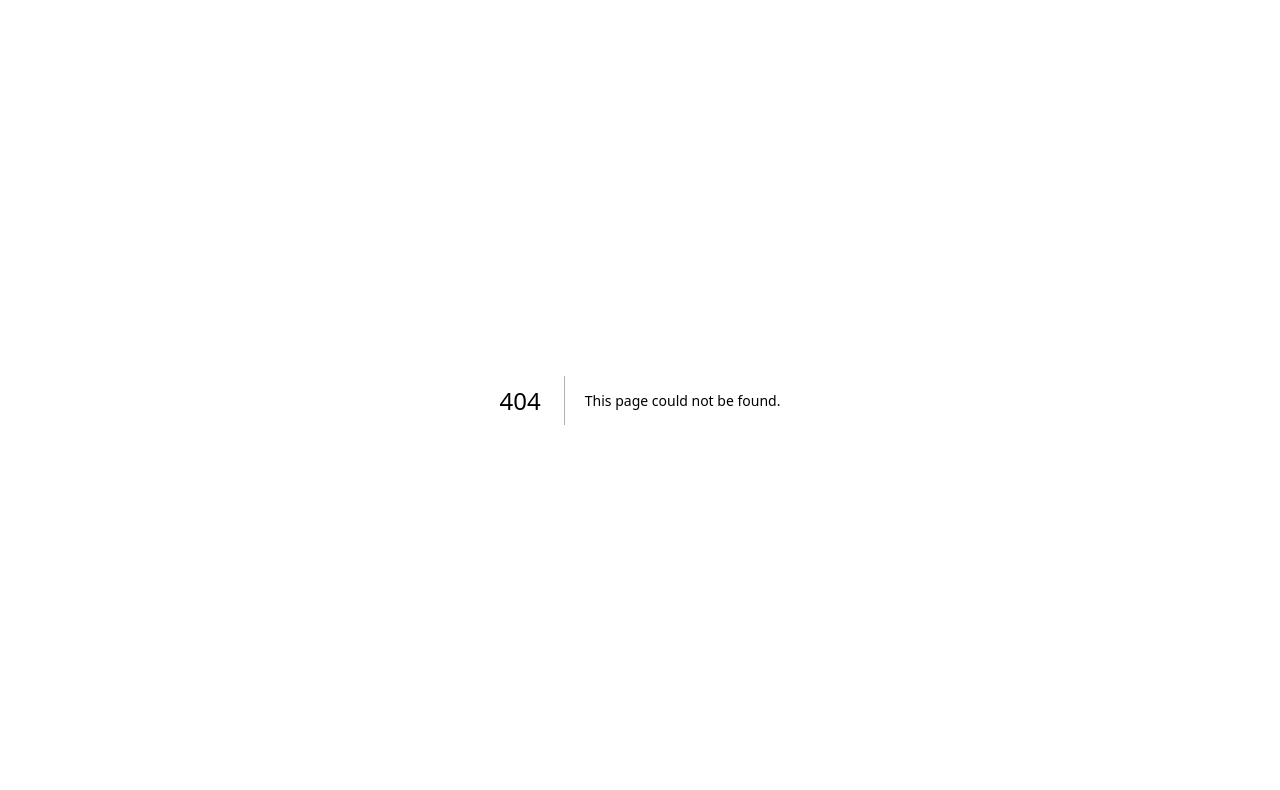
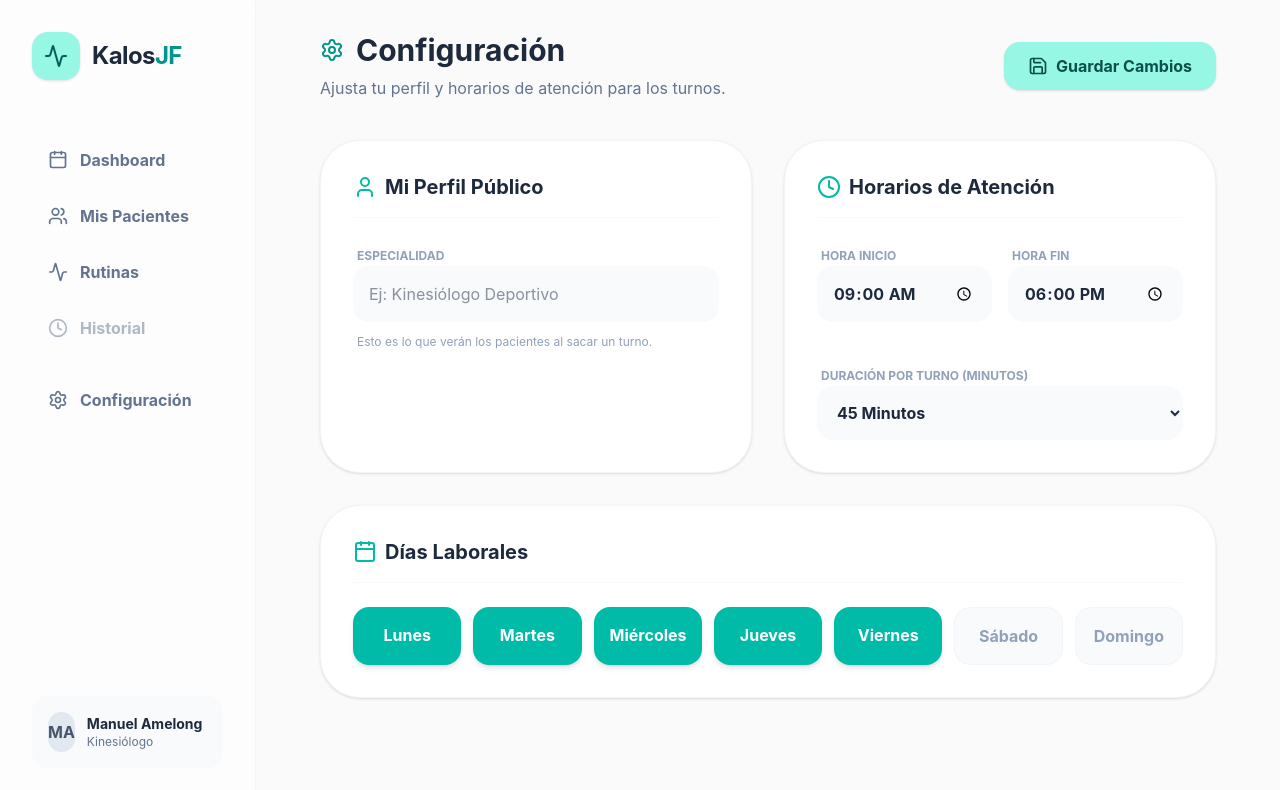
Before and after one commit to kalosprime/kalos-kinesiologia-jf, a Next.js app: page /settings in a window 1280 px wide. Before the commit this address had no page. Shown: the top 790 px of the page. Built offline with nearby package versions, Linux system fonts and the light colour scheme; no server answers.

Commit message:
Panel de Configuración: Horarios, días laborables y especialidad para Kinesiólogo

```diff
--- a/src/app/(professional)/layout.tsx
+++ b/src/app/(professional)/layout.tsx
@@ -1,6 +1,6 @@
 'use client';
 
-import { Calendar, Users, Activity, Clock } from 'lucide-react';
+import { Calendar, Users, Activity, Clock, Settings } from 'lucide-react';
 import Link from 'next/link';
 import { useEffect, useState } from 'react';
 import { supabase } from '@/lib/supabase';
@@ -55,6 +55,9 @@ export default function ProfessionalLayout({
           <Link href="#" className="flex items-center gap-3 px-4 py-3 text-slate-500 hover:bg-teal-50 hover:text-teal-700 rounded-2xl font-bold transition-all opacity-50 cursor-not-allowed">
             <Clock size={20} /> Historial
           </Link>
+          <Link href="/settings" className="flex items-center gap-3 px-4 py-3 text-slate-500 hover:bg-teal-50 hover:text-teal-700 rounded-2xl font-bold transition-all mt-4">
+            <Settings size={20} /> Configuración
+          </Link>
         </nav>
 
         {/* Perfil del Profesional abajo */}
--- /dev/null
+++ b/src/app/(professional)/settings/page.tsx
@@ -0,0 +1,203 @@
+'use client';
+
+import { useState, useEffect } from 'react';
+import { Save, Clock, Calendar as CalendarIcon, Settings, User as UserIcon } from 'lucide-react';
+import { supabase } from '@/lib/supabase';
+
+export default function ProfessionalSettings() {
+  const [loading, setLoading] = useState(true);
+  const [saving, setSaving] = useState(false);
+  const [message, setMessage] = useState('');
+
+  const [specialty, setSpecialty] = useState('');
+  const [duration, setDuration] = useState('45');
+
+  const [days, setDays] = useState<Record<string, boolean>>({
+    monday: true,
+    tuesday: true,
+    wednesday: true,
+    thursday: true,
+    friday: true,
+    saturday: false,
+    sunday: false
+  });
+
+  const [hours, setHours] = useState({
+    start: '09:00',
+    end: '18:00'
+  });
+
+  useEffect(() => {
+    const fetchSettings = async () => {
+      const { data: { user } } = await supabase.auth.getUser();
+      if (user) {
+        const { data } = await supabase.from('User').select('specialty, schedule').eq('id', user.id).single();
+        if (data) {
+          if (data.specialty) setSpecialty(data.specialty);
+          if (data.schedule) {
+            // Formato JSON: { days: { ... }, hours: { start, end }, duration: 45 }
+            const sched = data.schedule as Record<string, unknown>;
+            if (sched.days) setDays(sched.days as Record<string, boolean>);
+            if (sched.hours) setHours(sched.hours as {start: string, end: string});
+            if (sched.duration) setDuration(String(sched.duration));
+          }
+        }
+      }
+      setLoading(false);
+    };
+    fetchSettings();
+  }, []);
+
+  const handleSave = async () => {
+    setSaving(true);
+    setMessage('');
+
+    const { data: { user } } = await supabase.auth.getUser();
+    if (!user) return;
+
+    const scheduleObj = {
+      days,
+      hours,
+      duration: parseInt(duration)
+    };
+
+    const { error } = await supabase.from('User').update({
+      specialty: specialty,
+      schedule: scheduleObj,
+      updatedAt: new Date().toISOString()
+    }).eq('id', user.id);
+
+    if (error) {
+      setMessage('Error al guardar: ' + error.message);
+    } else {
+      setMessage('¡Configuración guardada con éxito!');
+    }
+
+    setSaving(false);
+    setTimeout(() => setMessage(''), 3000);
+  };
+
+  if (loading) {
+    return <div className="text-center text-teal-600 animate-pulse mt-10">Cargando configuración...</div>;
+  }
+
+  const dayNames = [
+    { key: 'monday', label: 'Lunes' },
+    { key: 'tuesday', label: 'Martes' },
+    { key: 'wednesday', label: 'Miércoles' },
+    { key: 'thursday', label: 'Jueves' },
+    { key: 'friday', label: 'Viernes' },
+    { key: 'saturday', label: 'Sábado' },
+    { key: 'sunday', label: 'Domingo' }
+  ];
+
+  return (
+    <div className="max-w-4xl mx-auto space-y-8 animate-in fade-in duration-500">
+      <header className="flex justify-between items-center mb-10">
+        <div>
+          <h1 className="text-3xl font-bold text-slate-800 flex items-center gap-3">
+            <Settings className="text-teal-600" /> Configuración
+          </h1>
+          <p className="text-slate-500 mt-2">Ajusta tu perfil y horarios de atención para los turnos.</p>
+        </div>
+        <button
+          onClick={handleSave}
+          disabled={saving}
+          className="bg-teal-200 hover:bg-teal-300 text-teal-900 px-6 py-3 rounded-2xl font-bold flex items-center gap-2 transition-all shadow-sm disabled:opacity-50"
+        >
+          <Save size={20} /> {saving ? 'Guardando...' : 'Guardar Cambios'}
+        </button>
+      </header>
+
+      {message && (
+        <div className={`p-4 rounded-xl font-bold text-center ${message.includes('Error') ? 'bg-red-50 text-red-600' : 'bg-green-50 text-green-600'}`}>
+          {message}
+        </div>
+      )}
+
+      <div className="grid grid-cols-1 md:grid-cols-2 gap-8">
+        {/* Perfil */}
+        <div className="bg-white p-8 rounded-[2.5rem] border border-slate-100 shadow-sm space-y-6">
+          <h2 className="text-xl font-bold text-slate-800 flex items-center gap-2 border-b border-slate-50 pb-4">
+            <UserIcon className="text-teal-500" /> Mi Perfil Público
+          </h2>
+
+          <div className="space-y-2">
+            <label className="text-xs font-bold text-slate-400 uppercase ml-1">Especialidad</label>
+            <input
+              type="text"
+              value={specialty}
+              onChange={(e) => setSpecialty(e.target.value)}
+              placeholder="Ej: Kinesiólogo Deportivo"
+              className="w-full bg-slate-50 border-none p-4 rounded-2xl text-slate-800 outline-none focus:ring-2 ring-teal-200 transition-all"
+            />
+            <p className="text-xs text-slate-400 mt-1 ml-1">Esto es lo que verán los pacientes al sacar un turno.</p>
+          </div>
+        </div>
+
+        {/* Horarios */}
+        <div className="bg-white p-8 rounded-[2.5rem] border border-slate-100 shadow-sm space-y-6">
+          <h2 className="text-xl font-bold text-slate-800 flex items-center gap-2 border-b border-slate-50 pb-4">
+            <Clock className="text-teal-500" /> Horarios de Atención
+          </h2>
+
+          <div className="grid grid-cols-2 gap-4">
+            <div className="space-y-2">
+              <label className="text-xs font-bold text-slate-400 uppercase ml-1">Hora Inicio</label>
+              <input
+                type="time"
+                value={hours.start}
+                onChange={(e) => setHours({ ...hours, start: e.target.value })}
+                className="w-full bg-slate-50 border-none p-4 rounded-2xl text-slate-800 font-bold outline-none focus:ring-2 ring-teal-200"
+              />
+            </div>
+            <div className="space-y-2">
+              <label className="text-xs font-bold text-slate-400 uppercase ml-1">Hora Fin</label>
+              <input
+                type="time"
+                value={hours.end}
+                onChange={(e) => setHours({ ...hours, end: e.target.value })}
+                className="w-full bg-slate-50 border-none p-4 rounded-2xl text-slate-800 font-bold outline-none focus:ring-2 ring-teal-200"
+              />
+            </div>
+          </div>
+
+          <div className="space-y-2 pt-4">
+            <label className="text-xs font-bold text-slate-400 uppercase ml-1">Duración por Turno (Minutos)</label>
+            <select
+              value={duration}
+              onChange={(e) => setDuration(e.target.value)}
+              className="w-full bg-slate-50 border-none p-4 rounded-2xl text-slate-800 font-bold outline-none focus:ring-2 ring-teal-200"
+            >
+              <option value="30">30 Minutos</option>
+              <option value="45">45 Minutos</option>
+              <option value="60">1 Hora (60 Minutos)</option>
+            </select>
+          </div>
+        </div>
+      </div>
+
+      {/* Días de Trabajo */}
+      <div className="bg-white p-8 rounded-[2.5rem] border border-slate-100 shadow-sm space-y-6">
+        <h2 className="text-xl font-bold text-slate-800 flex items-center gap-2 border-b border-slate-50 pb-4">
+          <CalendarIcon className="text-teal-500" /> Días Laborales
+        </h2>
+        <div className="grid grid-cols-2 md:grid-cols-4 lg:grid-cols-7 gap-3">
+          {dayNames.map(day => (
+            <div
+              key={day.key}
+              onClick={() => setDays({ ...days, [day.key]: !days[day.key] })}
+              className={`p-4 rounded-2xl text-center font-bold cursor-pointer transition-all active:scale-95 ${
+                days[day.key]
+                  ? 'bg-teal-500 text-white shadow-md border-teal-500'
+                  : 'bg-slate-50 text-slate-400 border border-slate-100 hover:bg-teal-50 hover:text-teal-600'
+              }`}
+            >
+              {day.label}
+            </div>
+          ))}
+        </div>
+      </div>
+    </div>
+  );
+}
```
